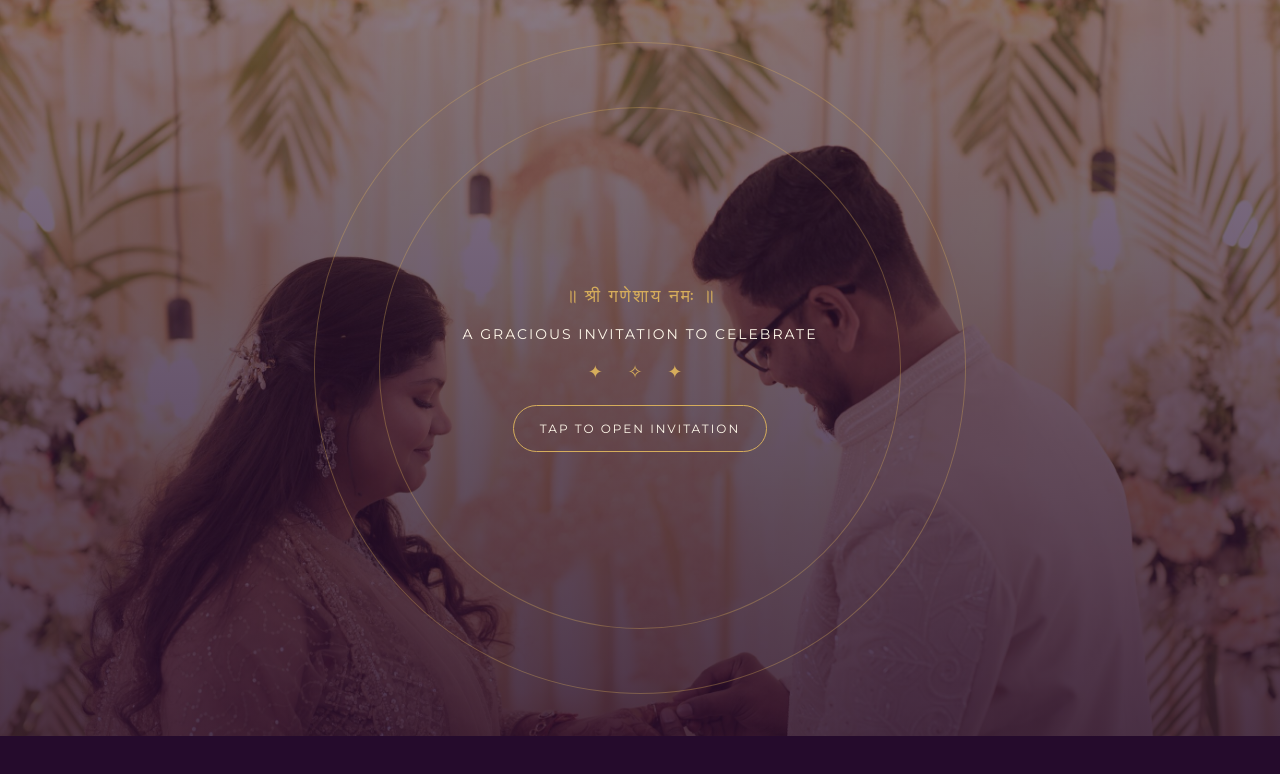
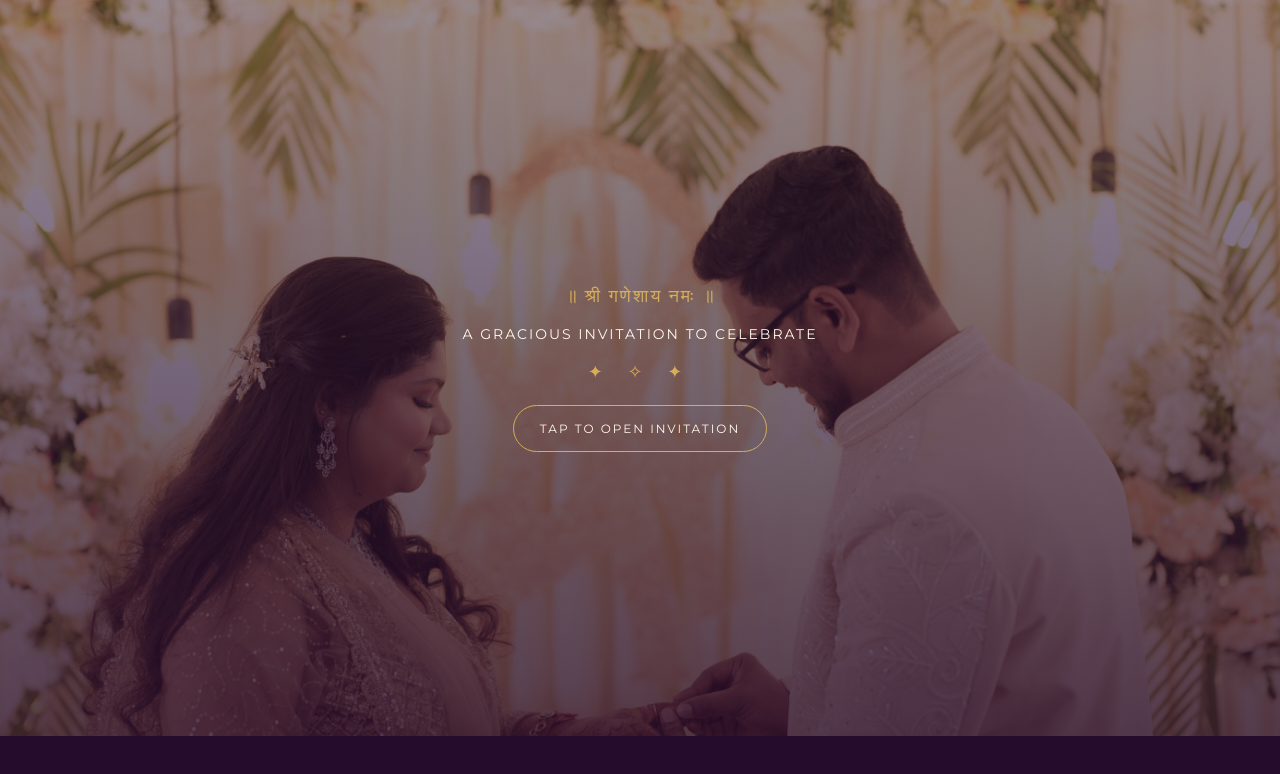
Before and after one commit to aritripaul/E-invite, a plain HTML site: page index.html in a window 1280 px wide. Drawn offline with nearby package versions, Linux system fonts and the light colour scheme.

Commit message:
update background image

```diff
--- a/index.html
+++ b/index.html
@@ -18,8 +18,7 @@ section{min-height:92vh;display:flex;align-items:center;justify-content:center;p
 .ornament{color:var(--gold);letter-spacing:10px;font-size:18px}
 h1,h2,h3{font-family:'Cormorant Garamond',serif}
 .script{font-family:'Great Vibes',cursive;color:var(--gold);font-weight:400}
-.cover{ background: linear-gradient( rgba(37,11,44,.55), rgba(37,11,44,.82) ), url('bride-groom.jpg') center center / cover no-repeat; transition:opacity .7s ease,transform .7s ease; position:relative; } .cover:before, .cover:after{ content:""; position:absolute; border:1px solid rgba(214,173,91,.35); border-radius:50%; width:520px; height:520px; pointer-events:none; } .cover:before{ transform:rotate(28deg); } .cover:after{ width:650px; height:650px; transform:rotate(-18deg); }
-body.opening .cover{opacity:0;transform:scale(1.04);pointer-events:none}
+.cover{ background: linear-gradient( rgba(37,11,44,.48), rgba(37,11,44,.78) ), url('bride-groom.jpg') center center / cover no-repeat; transition:opacity .7s ease,transform .7s ease; } @media(max-width:560px){ .cover{ background-position:center 25%; } .cover .container{ padding-top:20px; } }body.opening .cover{opacity:0;transform:scale(1.04);pointer-events:none}
 body.invitation-open .cover{display:none}
 .ganesha{font-family:'Cormorant Garamond';font-size:18px;letter-spacing:2px;color:var(--gold);margin-bottom:18px}
 .invite{font-size:14px;letter-spacing:2px;text-transform:uppercase;margin-bottom:18px}
```
